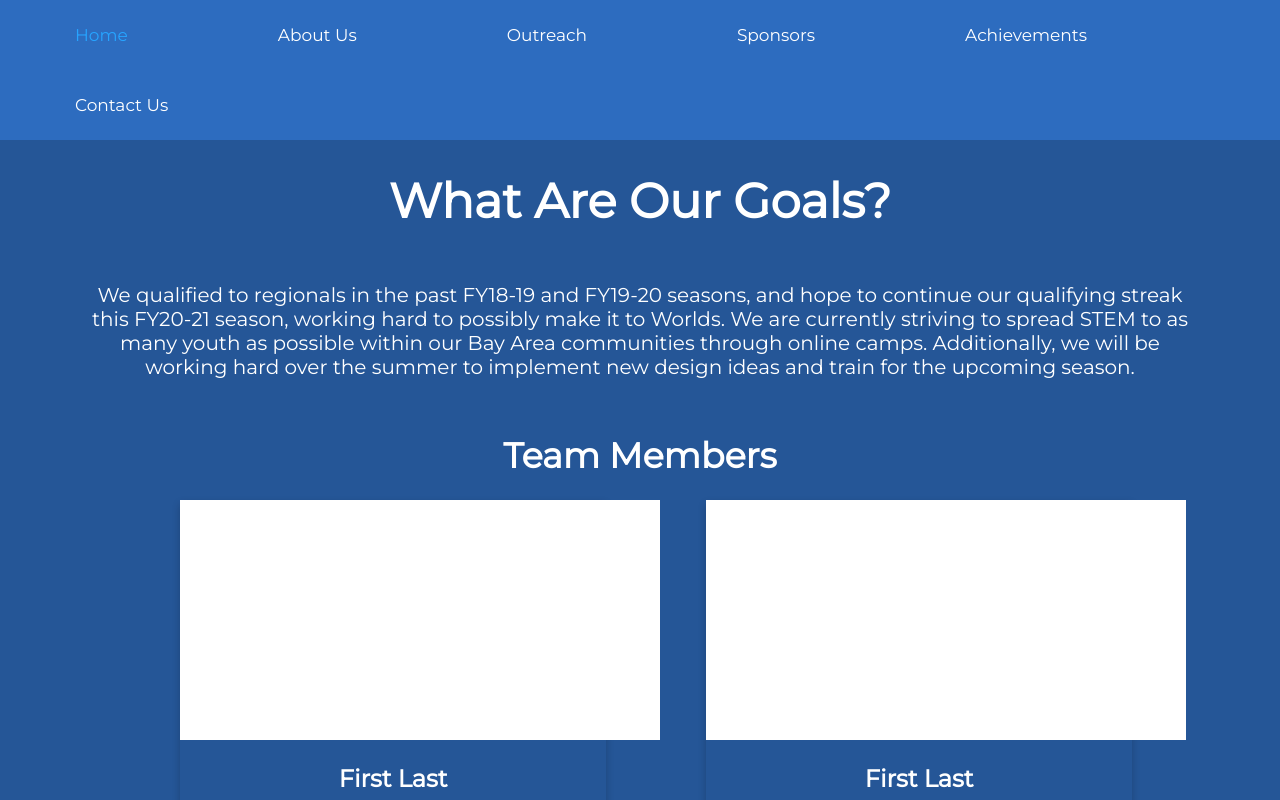
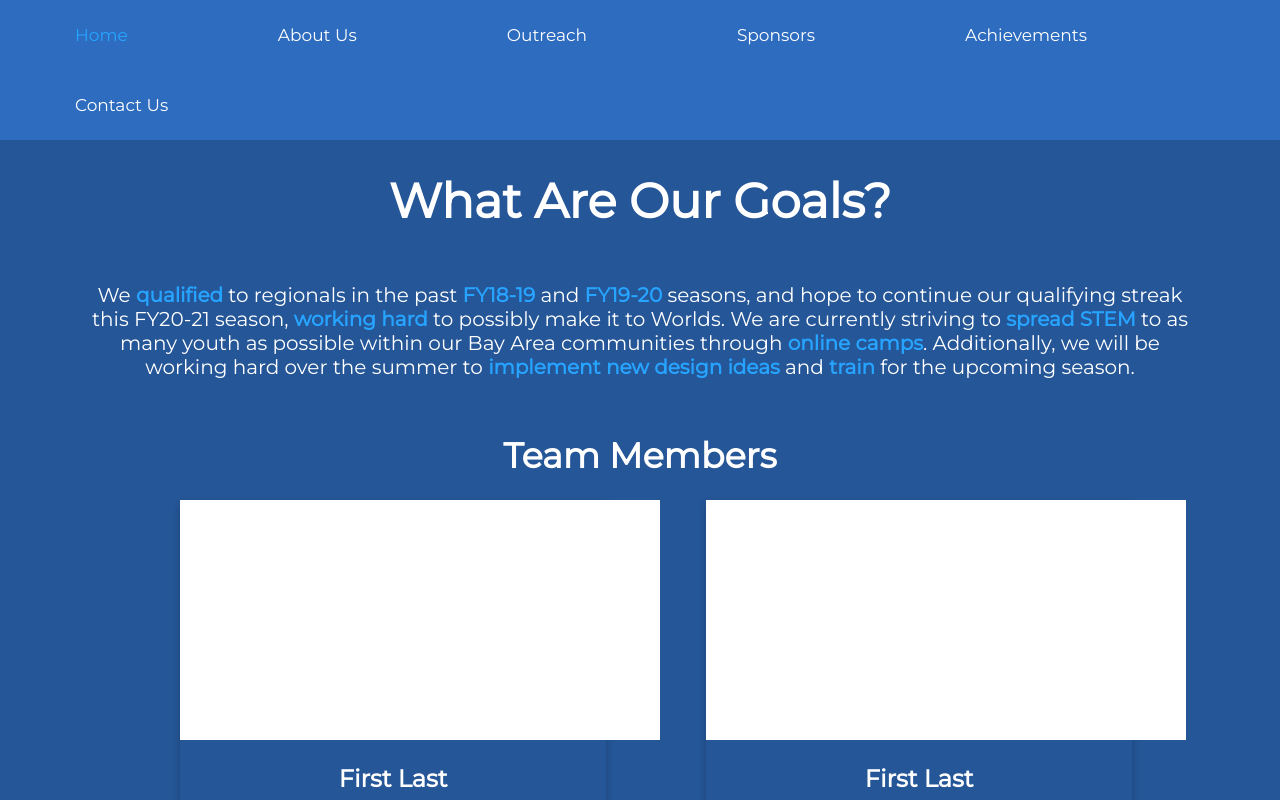
Before and after one commit to akothari7/vortex-robotics, a React (Create React App) app: page /about in a window 1280 px wide. Shown: the top 800 px of the page. Built offline with nearby package versions, Linux system fonts and the light colour scheme.

Commit message:
feat(Website): finish website! {finally}

```diff
--- a/src/pages/AchievementsPage.tsx
+++ b/src/pages/AchievementsPage.tsx
@@ -1,7 +1,9 @@
 import { Navbar } from "../ui/components/Navbar";
 import { FlexContainer } from "../ui/components/FlexContainer";
 import { Footer } from "../ui/components/Footer";
-import { Achievement, LoremIpsum } from "../ui/utils/Paragraphs";
+import { Achievement } from "../ui/utils/Paragraphs";
+import { Strong } from "../ui/utils/Strong";
+import { Bounce, Fade, Roll } from "react-reveal";
 import onshapeRobots from "../assets/onshape_robots.png";
 import blank from "../assets/white_background.png";
 
@@ -9,33 +11,47 @@ export const AchievementsPage = () => {
   return (
     <div className="content">
       <Navbar />
+      <Bounce>
         <h1 style={{ fontSize: "40px" }}>Our Achievements</h1>
+      </Bounce>
 
       <div className="main">
+        <Strong>
+          <Roll>
             <h1>Onshape Robots</h1>
+          </Roll>
+        </Strong>
+        <Fade>
           <FlexContainer
             child1={<img src={onshapeRobots} width="500" />}
             child2={<Achievement />}
           />
           <div style={{ position: "relative", top: "70px" }}>
+            <Strong>
+              <Roll>
                 <h1>Achievement 2</h1>
+              </Roll>
+            </Strong>
             <FlexContainer
               child1={<img src={blank} width="500" height="400" />}
               child2={
                 <p style={{ fontSize: "20px" }}>
                   {" "}
-                Lorem ipsum dolor sit amet, consectetur adipiscing elit, sed do
-                eiusmod tempor incididunt ut labore et dolore magna aliqua. Ut
-                enim ad minim veniam, quis nostrud exercitation ullamco laboris
-                nisi ut aliquip ex ea commodo consequat. Duis aute irure dolor
-                in reprehenderit in voluptate velit esse cillum dolore eu fugiat
-                nulla pariatur. Excepteur sint occaecat cupidatat non proident,
-                sunt in culpa qui officia deserunt mollit anim id est laborum.
+                  Lorem ipsum dolor sit amet, consectetur adipiscing elit, sed
+                  do eiusmod tempor incididunt ut labore et dolore magna aliqua.
+                  Ut enim ad minim veniam, quis nostrud exercitation ullamco
+                  laboris nisi ut aliquip ex ea commodo consequat. Duis aute
+                  irure dolor in reprehenderit in voluptate velit esse cillum
+                  dolore eu fugiat nulla pariatur. Excepteur sint occaecat
+                  cupidatat non proident, sunt in culpa qui officia deserunt
+                  mollit anim id est laborum.
                 </p>
               }
             />
           </div>
+        </Fade>
       </div>
+
       <Footer style={{ position: "relative", top: "160px" }} />
     </div>
   );
--- a/src/pages/ContactUsPage.tsx
+++ b/src/pages/ContactUsPage.tsx
@@ -1,12 +1,17 @@
 import { Navbar } from "../ui/components/Navbar";
 import { Footer } from "../ui/components/Footer";
+import { Bounce, Fade, Roll } from "react-reveal";
 import "../ui/css/ContactUsPage.css";
 
 export const ContactUsPage = () => {
   return (
     <div className="content">
       <Navbar />
+      <Bounce>
         <h1>Contact Us</h1>
+      </Bounce>
+
+      <Fade>
         <div className="container-c">
           <form>
             <label>First Name</label>
@@ -21,6 +26,8 @@ export const ContactUsPage = () => {
             <input type="submit" value="Submit" />
           </form>
         </div>
+      </Fade>
+
       <Footer style={{ position: "relative", top: "160px" }} />
     </div>
   );
--- a/src/pages/SponsorPage.tsx
+++ b/src/pages/SponsorPage.tsx
@@ -1,5 +1,6 @@
 import "../ui/css/SponsorPage.css";
 import { FlexContainer } from "../ui/components/FlexContainer";
+import { Strong } from "../ui/utils/Strong";
 import { Navbar } from "../ui/components/Navbar";
 import { Footer } from "../ui/components/Footer";
 import digitalOcean from "../assets/digitalocean.png";
@@ -16,8 +17,9 @@ export const SponsorPage = () => {
       </Bounce>
       <Fade>
         <p>
-          We are proud to be sponsored by DigitalOcean, Apple, and GitHub, and
-          have received smaller donations as well.
+          We are proud to be sponsored by <Strong>DigitalOcean</Strong>,{" "}
+          <Strong>Apple</Strong>, and <Strong>GitHub</Strong>, and have received
+          smaller donations as well.
         </p>
       </Fade>
       <div className="cards">
--- a/src/ui/utils/Paragraphs.tsx
+++ b/src/ui/utils/Paragraphs.tsx
@@ -6,12 +6,14 @@ export const HomePageParagraph = () => {
     <div>
       <p className="home_p">
         Vortex Robotics is an <Strong>award-winning</Strong> second year FTC
-        community team consisting of strong individuals from the Bay Area. FTC,
-        or FIRST Tech Challenge is an annual competition where students around
-        the globe build robots to complete challenges. As a part of FTC, we work
-        to build our STEM and real-life skills, by programming, building our
-        robot, outreaching towards our local communities, always documenting our
-        findings, and practicing Gracious Professionalism.{" "}
+        community team consisting of <Strong>strong individuals</Strong> from
+        the Bay Area. FTC, or <Strong>FIRST Tech Challenge</Strong> is an annual
+        competition where students around the globe{" "}
+        <Strong>build robots</Strong> to complete challenges. As a part of FTC,
+        we work to build our STEM and real-life skills, by programming, building
+        our robot, <Strong>outreaching</Strong> towards our local communities,
+        always documenting our findings, and practicing{" "}
+        <Strong>Gracious Professionalism</Strong>.{" "}
       </p>
     </div>
   );
@@ -21,12 +23,15 @@ export const GoalsParagraph = () => {
   return (
     <div>
       <p className="home_p">
-        We qualified to regionals in the past FY18-19 and FY19-20 seasons, and
-        hope to continue our qualifying streak this FY20-21 season, working hard
-        to possibly make it to Worlds. We are currently striving to spread STEM
-        to as many youth as possible within our Bay Area communities through
-        online camps. Additionally, we will be working hard over the summer to
-        implement new design ideas and train for the upcoming season.
+        We <Strong>qualified</Strong> to regionals in the past{" "}
+        <Strong>FY18-19</Strong> and <Strong>FY19-20</Strong> seasons, and hope
+        to continue our qualifying streak this FY20-21 season,{" "}
+        <Strong>working hard</Strong> to possibly make it to Worlds. We are
+        currently striving to <Strong>spread STEM</Strong> to as many youth as
+        possible within our Bay Area communities through{" "}
+        <Strong>online camps</Strong>. Additionally, we will be working hard
+        over the summer to <Strong>implement new design ideas</Strong> and{" "}
+        <Strong>train</Strong> for the upcoming season.
       </p>
     </div>
   );
```
Lines whose indentation alone changed are shown as unchanged.
